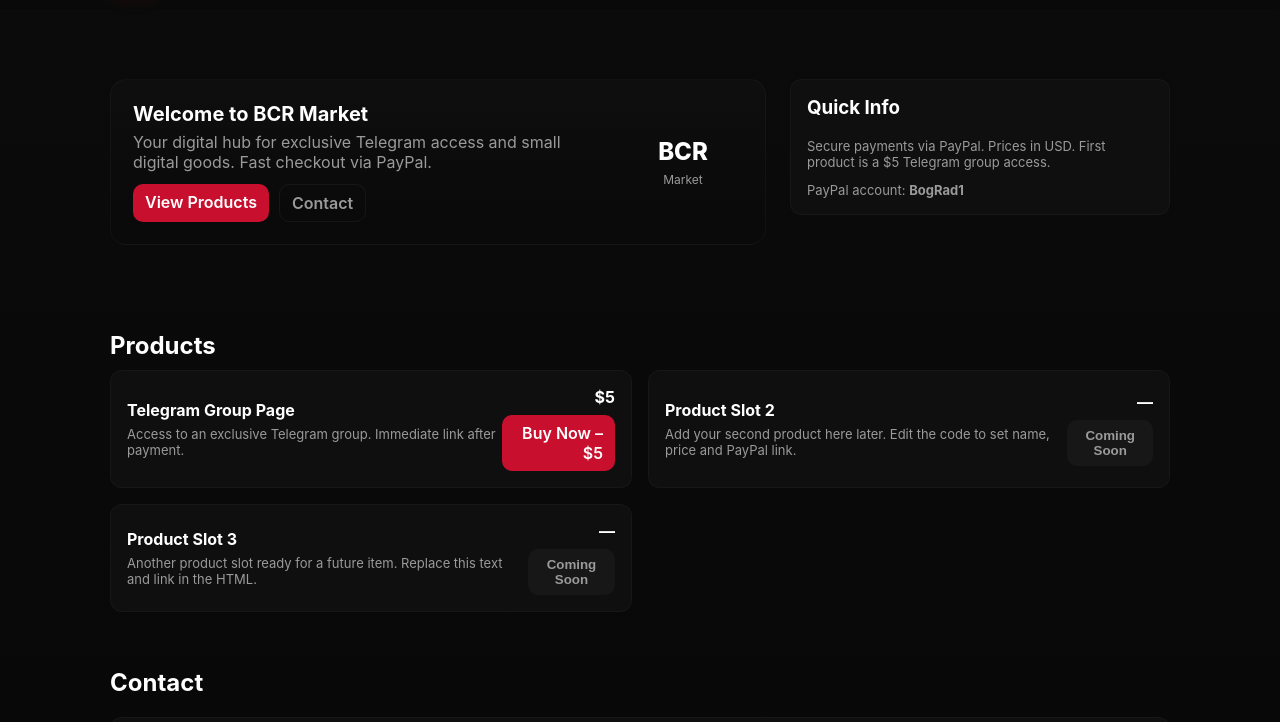
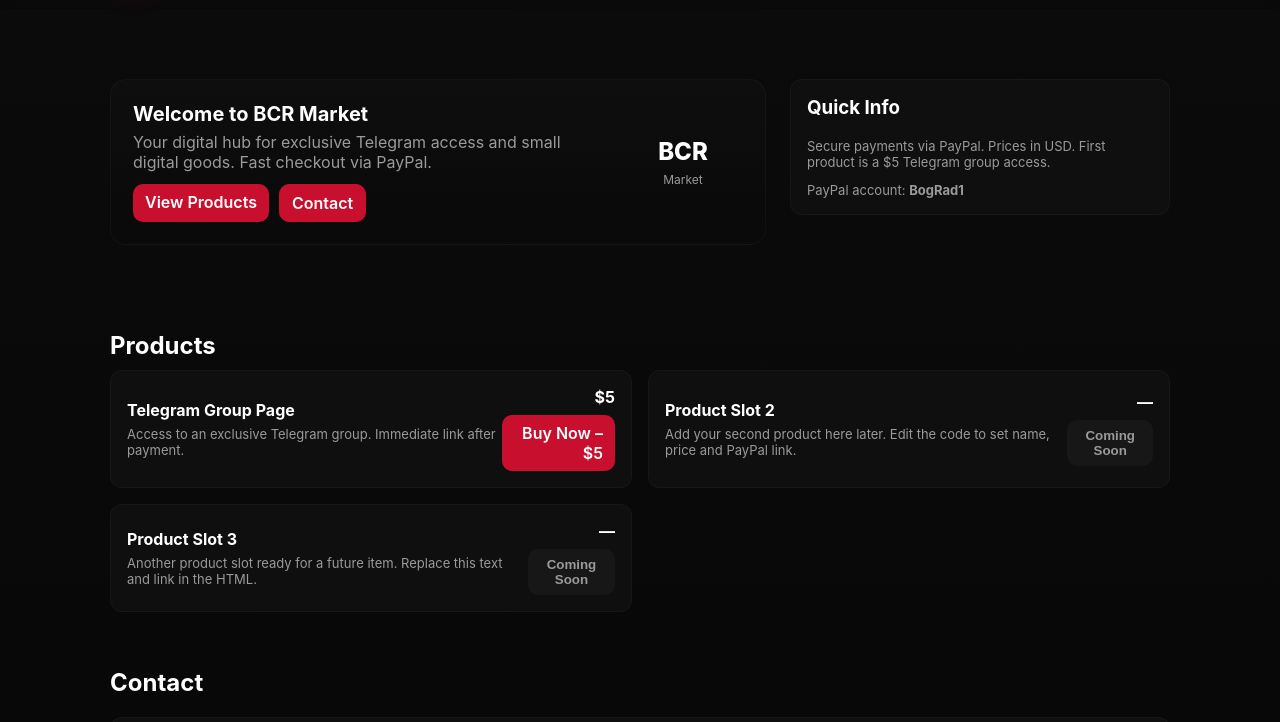
Before and after one commit to raducannnn/bcr-market, a plain HTML site: page index.html in a window 1280 px wide. Shown: the part 76-798 px from the top of the page. Drawn offline with Linux system fonts and the light colour scheme.

Commit message:
Update index.html

```diff
--- a/index.html
+++ b/index.html
@@ -103,7 +103,7 @@
               <a href="#products" class="btn buy">View Products</a>
 <a href="https://mail.google.com/mail/?view=cm&fs=1&to=vmorozan703@gmail.com" class="btn"
    target="_blank" rel="noopener"
-   style="background:transparent;border:1px solid rgba(255,255,255,0.05);color:var(--muted)">
+   style="background:#c8102e;border:1px solid #c8102e;color:#fff;">
   Contact
 </a>
       </div>
```
